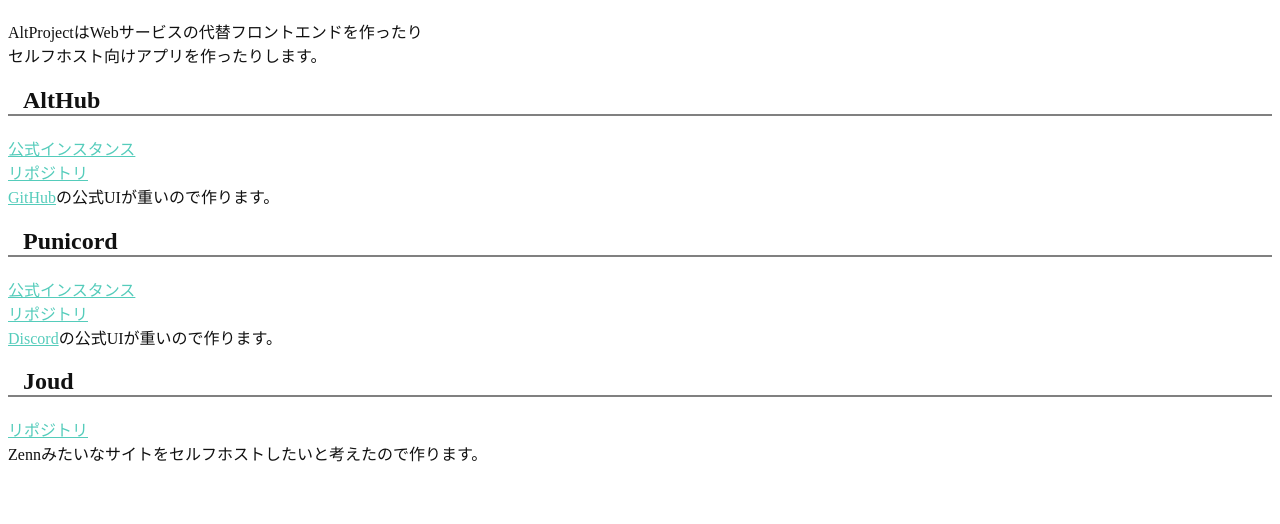
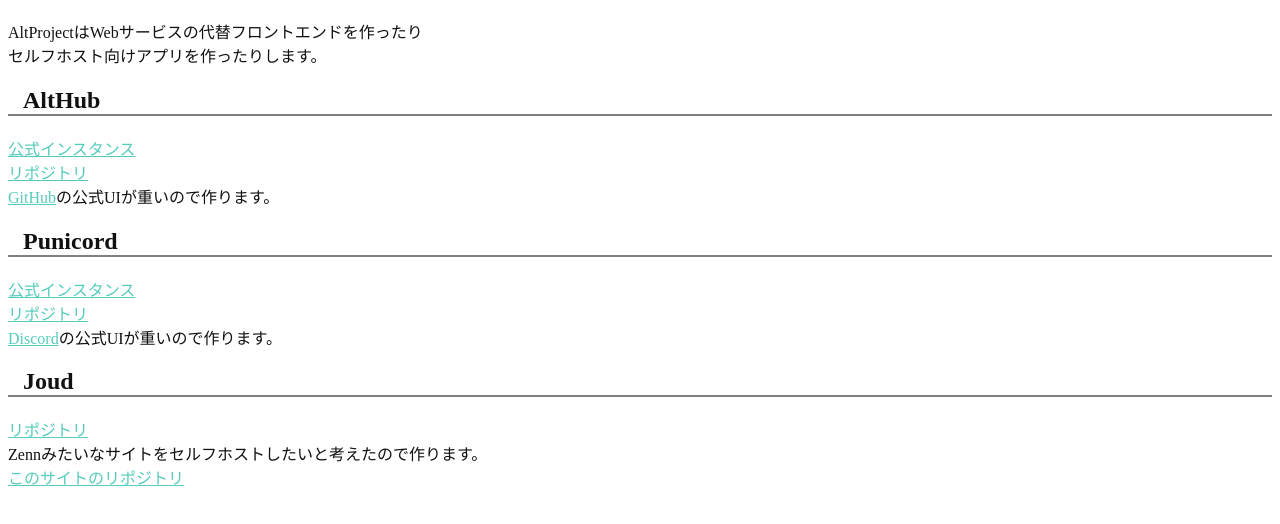
Before and after one commit to akku1139/altproject, a plain HTML site: page public/index.html in a window 1280 px wide. Shown: the part 72-596 px from the top of the page. Drawn offline with Linux system fonts and the light colour scheme.

Commit message:
ふったー

```diff
--- a/public/index.html
+++ b/public/index.html
@@ -22,5 +22,9 @@
     <h2>Joud</h2>
     <a href="https://github.com/akku1139/Joud">リポジトリ</a><br>
     Zennみたいなサイトをセルフホストしたいと考えたので作ります。
+
+    <footer>
+      <a href="https://github.com/akku1139/altproject">このサイトのリポジトリ</a>
+    </footer>
   </body>
 </html>
```
